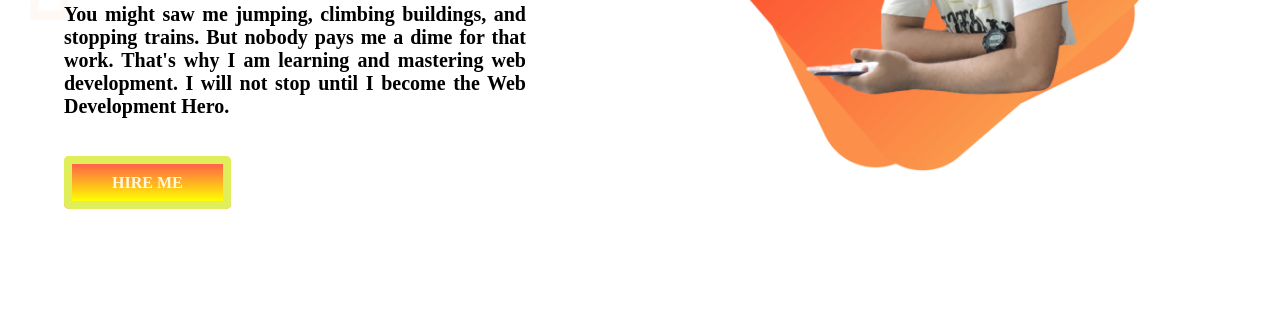
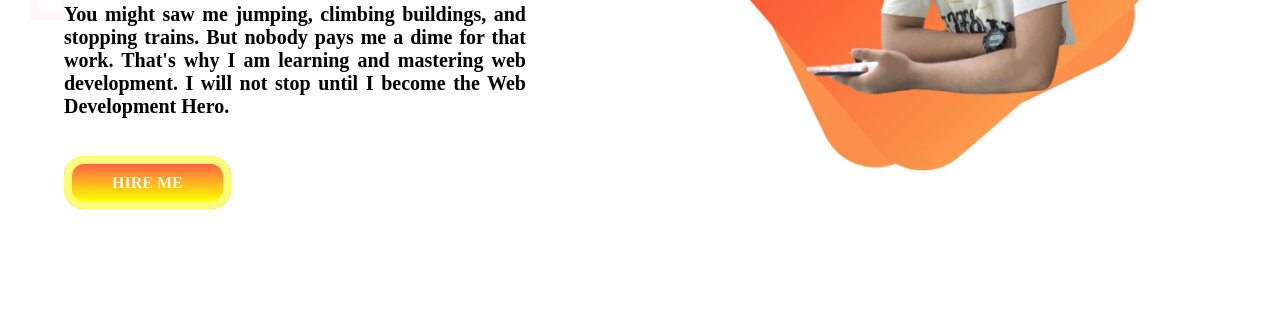
Before and after one commit to tahamahmud/First-Practies, a plain HTML site: page index.html in a window 1280 px wide. Shown: the part 339-656 px from the top of the page. Drawn offline with nearby package versions, Linux system fonts and the light colour scheme.

Commit message:
pic-add-done

```diff
--- a/style.css
+++ b/style.css
@@ -34,8 +34,8 @@ p{
 .button{
     background-image: linear-gradient(tomato, yellow  );
     padding: 10px 40px;
-    border: 8px solid rgb(223, 238, 89);
-    border-radius: 5px;
+    border: 8px solid rgb(252, 252, 118);
+    border-radius: 20px;
     text-decoration: none;
     font-weight: 700;
     color: cornsilk;
```
